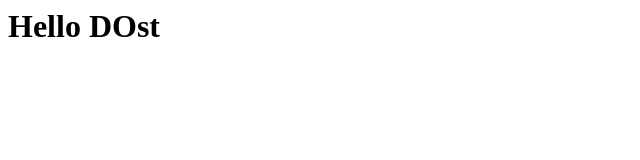
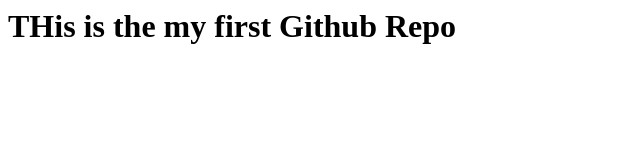
Before and after one commit to Sorathiya2005/TastyFruit, a plain HTML site: page test.html in a window 1280 px wide. Shown: the whole page, without its empty margins (0-640 px from the left). Drawn offline with Linux system fonts and the light colour scheme.

Commit message:
Home Page changes

```diff
--- a/test.html
+++ b/test.html
@@ -1,7 +1,7 @@
 <html>
     <body>
         <h1>
-            Hello DOst
+            THis is the my first Github Repo
         </h1>
     </body>
 </html>
```
